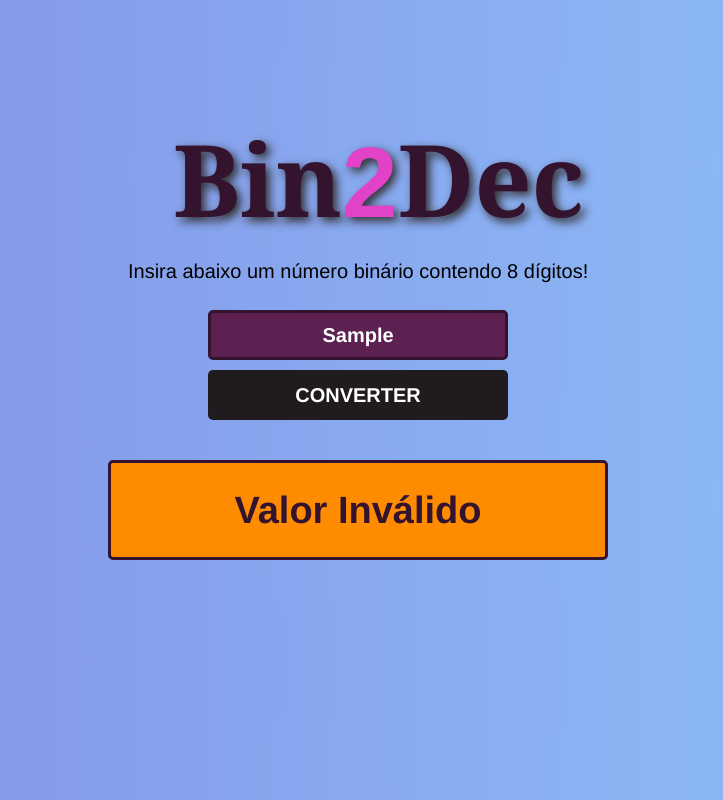
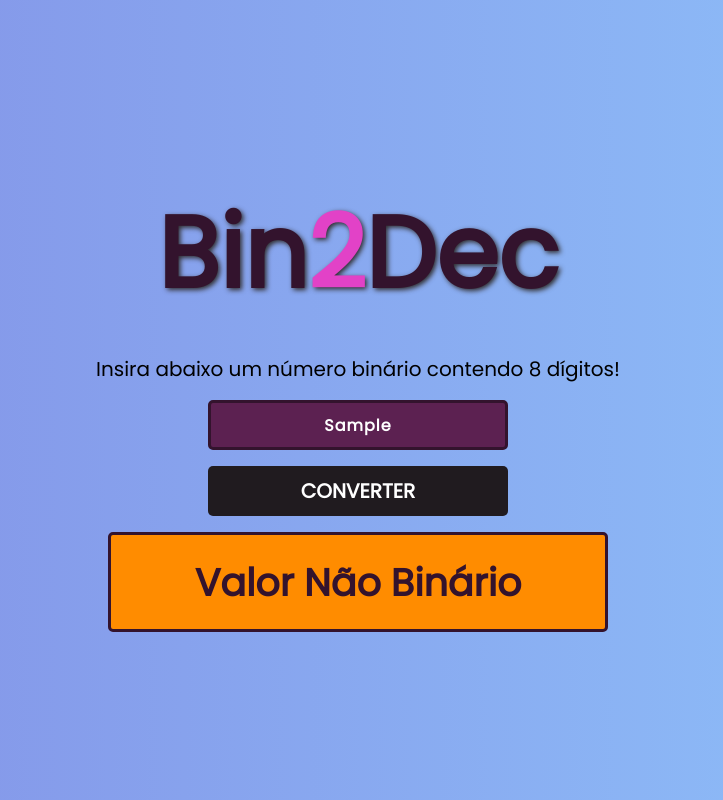
Before and after one commit to henriqfelix/Bin2Dec, a plain HTML site: page index.html in a window 1280 px wide. Both pictures are taken after typing "Sample" into the empty fields and a click on the button "CONVERTER". Shown: the whole page, without its empty margins (282-1005 px from the left). Drawn offline with Linux system fonts and the light colour scheme.

Commit message:
corrigindo funcionalidades de erro e implementando flexbox

```diff
--- a/css/style.css
+++ b/css/style.css
@@ -1,9 +1,11 @@
+@import url('https://fonts.googleapis.com/css2?family=Poppins:wght@200;300;400&display=swap');
+
 *{
     margin: 0;
     padding: 0;
     box-sizing: border-box;
     overflow: hidden;
-    font-family:'Franklin Gothic Medium', 'Arial Narrow', Arial, sans-serif;
+    font-family: 'Poppins', sans-serif;
 }
 
 body{
@@ -14,20 +16,18 @@ body{
 }
 
 #container{
-    height: 600px;
-    width: 800px;
-    position: relative;
-    margin: 0 auto;
-    margin-top: 60px;
+    height: 100vh;
+    width: 100%;
+    display: flex;
+    flex-direction: column;
+    justify-content: center;
+    align-items: center;
 }
 
 #title{
-    font-family: Cambria, Cochin, Georgia, Times, 'Times New Roman', serif;
     color: #33132D;
     font-size: 100px;
-    top: 40px;
-    left: 205px;
-    text-shadow: rgb(48, 45, 45) 4px 4px 10px;
+    text-shadow: rgb(48, 45, 45) 2px 2px 5px;
     padding: 10px;
 }
 
@@ -37,13 +37,8 @@ body{
 }
 
 #label{
+    margin-top: 1rem;
     font-size: 20px;
-    top: 200px;
-    left: 170px;
-}
-
-#title, #input, #button, #label, #result{
-    position: absolute;
 }
 
 #input, #button{
@@ -61,13 +56,14 @@ body{
 }
 
 #input, #button, #result{
+    margin-top: 1rem;
     border-radius: 5px;
     border: 3px solid #33132D;
 }
 
 #input{
-    font-size: 20px;
-    top: 250px;
+    font-size: 16px;
+    letter-spacing: 1px;
     transition: .2s ease-in;
 }
 
@@ -88,7 +84,6 @@ body{
     font-weight: bold;
     text-transform: uppercase;
     border: none;
-    top: 310px;
     cursor: pointer;
     transition: .2s ease-in;
 }
@@ -102,8 +97,6 @@ body{
     height: 100px;
     width: 500px;
     font-size: 38px;
-    top: 400px;
-    left: 150px;
     transition: .5s ease-in;
 }
 
--- a/js/script.js
+++ b/js/script.js
@@ -4,15 +4,23 @@ const button = document.getElementById('button')
 button.addEventListener('click', function(){
     //capturando input
     const input = document.getElementById('input')
-    //chamando função que realizará a conversão (.value para caputar os caracteres inseridos no input)
-    treatData(input.value)
+    //verificando se há mais de 8 digitos
+    if(input.value.length <= 8){
+        //chamando função que realizará a conversão (.value para caputar os caracteres inseridos no input)
+        treatData(input.value)
+    }
+    else{
+        //chamando função que tratará os erros
+        treatError(0)
+    }
+
 })
 //criando função que fará validação dos dados (queremos que aceite apenas '0' e '1')
 function treatData(value){
     //usando expressão regular para validar
     if (! /^[01]+$/.test(value)){
         //se o valor não for um número binário, a função 'showError' será chamada
-        showError()
+        treatError(1)
     }else{
         //se o valor for um número binário, a função 'calBinToDec' será chamada
         calcBinToDec(value)
@@ -33,12 +41,44 @@ function calcBinToDec(value){
     //chamando função que exibirá o resultado
     printDecimal(decimal);
 }
+//criando função que tratará os erros
+function treatError(error){
+    //erro 0 = número excede 8 digitos
+    if(error === 0){
+        showErrorMoreThan8()
+        return
+    }
+    //erro 1 = valor não binário
+    if(error === 1){
+        showErrorNotBinary()
+        return
+    }
+}
+function showErrorMoreThan8(){
+    //capturando output
+    const print = capturePrint()
+    //setando valor a ser exibido
+    print.value = 'Número excede 8 digitos!'
+    //chamando função que setará os estilos css
+    styleError()
+}
 //criando função que exibe mensagem de erro
-function showError(){
+function showErrorNotBinary(){
     //capturando output
-    const print = document.getElementById('result')
+    const print = capturePrint()
     //setando valor a ser exibido
-    print.value = 'Valor Inválido'
+    print.value = 'Valor Não Binário'
+    //chamando função que setará os estilos css
+    styleError()
+}
+//criando função que capturará o output
+function capturePrint(){
+    //retornando o elemendo
+    return document.getElementById('result')
+}
+function styleError(){
+    //capturando output
+    const print = capturePrint()
     //setando estilos CSS
     print.style.backgroundColor = '#FF8C00'
     print.style.color = '#33132D'
```
Also changed, not shown: 1 other file.
